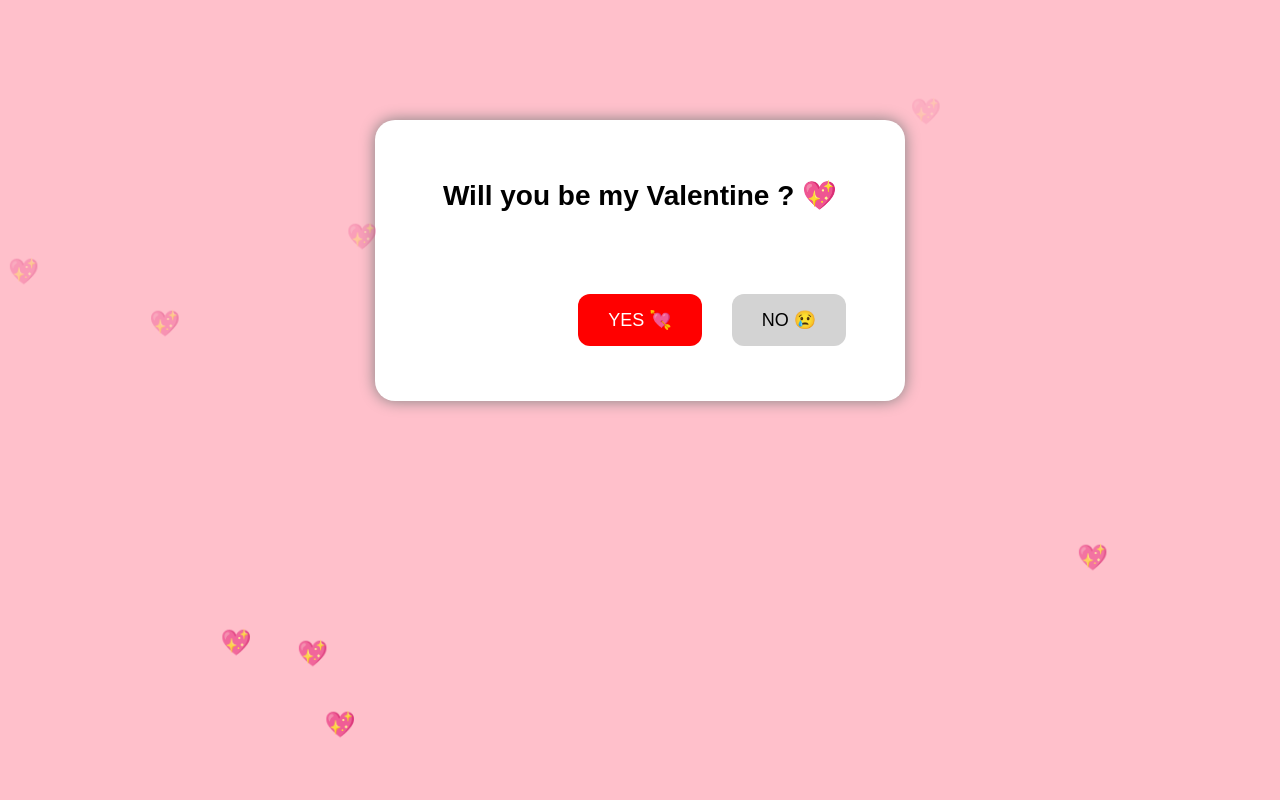
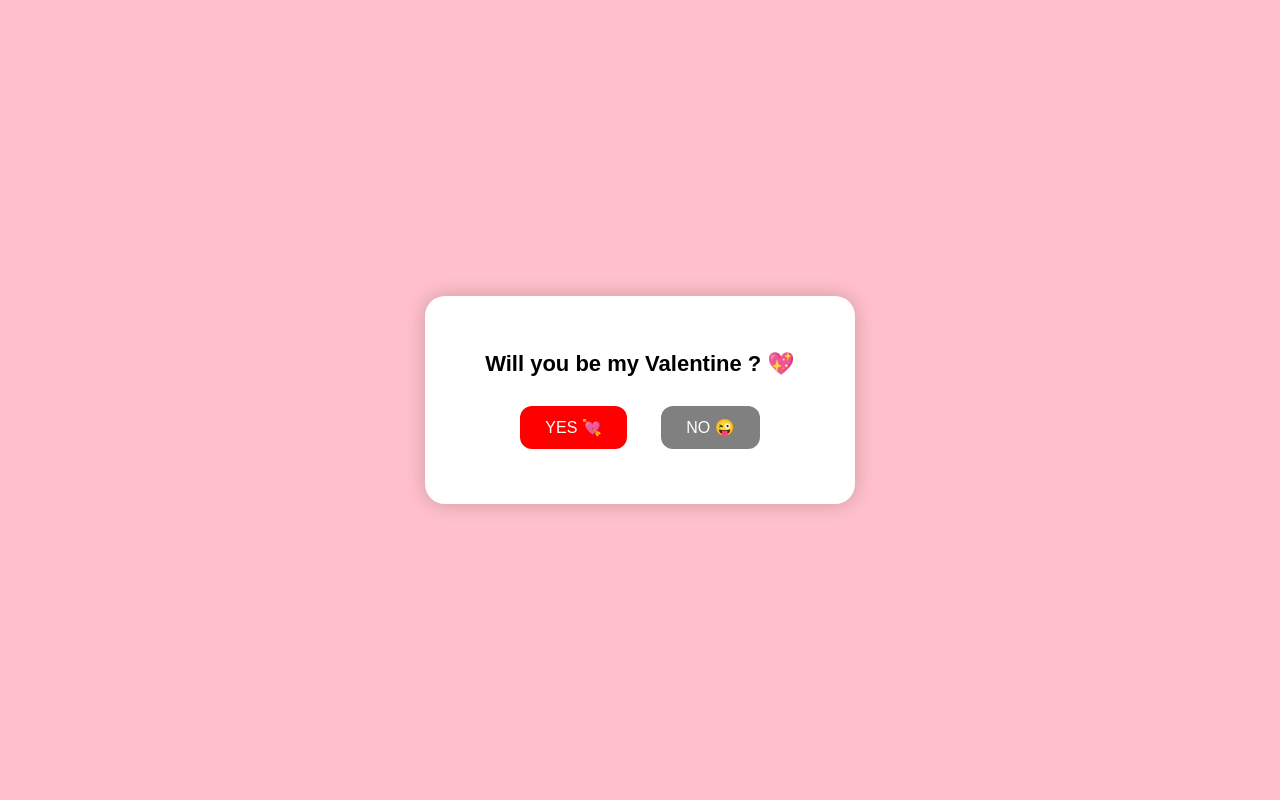
Before and after one commit to kirubakar113-beep/valentine_project, a Flask app: page / in a window 1280 px wide. Run offline with Flask 3, Linux system fonts and the light colour scheme.

Commit message:
Update index.html

```diff
--- a/templates/index.html
+++ b/templates/index.html
@@ -1,39 +1,38 @@
 <!DOCTYPE html>
-<html>
+<html lang="en">
 <head>
+  <meta charset="UTF-8">
   <title>Valentine 💖</title>
-
-    <meta name="viewport" content="width=device-width, initial-scale=1.0">
 
   <style>
     body {
-            background: pink;
-            font-family: Arial;
-            text-align: center;
-            overflow: hidden;
       margin: 0;
       padding: 0;
+      font-family: Arial, sans-serif;
+      height: 100vh;
+      display: flex;
+      justify-content: center;
+      align-items: center;
+      background: pink;
+      overflow: hidden;
     }
 
     .box {
       background: white;
-            width: 90%;
-            max-width: 450px;
-            margin: auto;
-            margin-top: 120px;
       padding: 40px;
       border-radius: 20px;
-            box-shadow: 0px 0px 15px gray;
-            position: relative;
+      text-align: center;
+      width: 350px;
+      box-shadow: 0px 0px 20px rgba(0,0,0,0.2);
     }
 
     h1 {
-            font-size: 28px;
+      font-size: 22px;
     }
 
     button {
-            padding: 15px 30px;
-            font-size: 18px;
+      padding: 12px 25px;
+      font-size: 16px;
       border: none;
       border-radius: 12px;
       cursor: pointer;
@@ -46,125 +45,94 @@
     }
 
     #noBtn {
-            background: lightgray;
-            position: absolute;
+      background: gray;
+      color: white;
+      transition: 0.15s;
     }
 
-        #msg {
-            font-size: 18px;
-            color: darkred;
-            height: 30px;
-        }
-
-        /* Floating Hearts */
-        .heart {
-            position: fixed;
-            font-size: 25px;
-            animation: floatUp 4s linear infinite;
-        }
-
-        @keyframes floatUp {
-            0% {
-                bottom: 0;
-                opacity: 1;
-            }
-
-            100% {
-                bottom: 100%;
-                opacity: 0;
-            }
+    /* Music Button */
+    #playBtn {
+      display: none;
+      padding: 10px 20px;
+      border-radius: 12px;
+      background: purple;
+      color: white;
+      font-size: 16px;
+      cursor: pointer;
+      margin-bottom: 15px;
     }
   </style>
 </head>
 
 <body>
 
-    <!-- Background Music -->
+  <!-- 🎵 Background Music -->
   <audio id="bgMusic" loop>
     <source src="/static/song.mp3" type="audio/mpeg">
   </audio>
 
-<!-- Play Button (only shows if autoplay fails) -->
-<button id="playBtn" style="
-    display:none;
-    padding:10px 20px;
-    font-size:16px;
-    border:none;
-    border-radius:10px;
-    background:purple;
-    color:white;
-    cursor:pointer;
-    margin-top:20px;">
-    ▶ Play Music 🎶
-</button>
+  <!-- 🎶 Play Button if autoplay blocked -->
+  <button id="playBtn">▶ Play Music 🎶</button>
+
   <div class="box">
     <h1>Will you be my Valentine ? 💖</h1>
 
-        <!-- Funny Message -->
-        <p id="msg"></p>
-
     <!-- YES Button -->
-        <button id="yesBtn" onclick="window.location.href='/yes'">
-            YES 💘
-        </button>
+    <button id="yesBtn">YES 💘</button>
 
     <!-- NO Button -->
-        <button id="noBtn">
-            NO 😢
-        </button>
+    <button id="noBtn">NO 😜</button>
   </div>
 
   <script>
-        // NO Button Escape + Funny Message
+    // Elements
+    const yesBtn = document.getElementById("yesBtn");
     const noBtn = document.getElementById("noBtn");
-        const msg = document.getElementById("msg");
+    const music = document.getElementById("bgMusic");
+    const playBtn = document.getElementById("playBtn");
 
-        let count = 0;
+    // ✅ Try Autoplay Music
+    window.onload = () => {
+      music.play().then(() => {
+        console.log("Music autoplay started 🎶");
+      }).catch(() => {
+        console.log("Autoplay blocked ❌ Showing Play Button");
+        playBtn.style.display = "inline-block";
+      });
+    };
 
-        function moveButton() {
-            count++;
+    // ✅ Play Button Manual Start
+    playBtn.addEventListener("click", () => {
+      music.play();
+      playBtn.style.display = "none";
+    });
 
-            const messages = [
-                "Ayyyo don't press NO 😭",
-                "Pleaseee say YES 🥺💖",
-                "NO button romba shy 😆",
-                "Come onnn ❤️ YES தான் correct!",
-                "Escapeeee 🏃‍♂️💨"
-            ];
+    // ✅ YES Button Redirect
+    yesBtn.addEventListener("click", () => {
+      window.location.href = "/yes";
+    });
 
-            msg.innerHTML = messages[count % messages.length];
+    // ✅ NO Button Move Function (Unlimited)
+    function moveNoButton() {
+      const x = Math.random() * (window.innerWidth - noBtn.offsetWidth);
+      const y = Math.random() * (window.innerHeight - noBtn.offsetHeight);
 
-            // Random Position
-            let x = Math.random() * (window.innerWidth - 120);
-            let y = Math.random() * (window.innerHeight - 120);
-
+      noBtn.style.position = "absolute";
       noBtn.style.left = x + "px";
       noBtn.style.top = y + "px";
     }
 
-        // Desktop Hover
-        noBtn.addEventListener("mouseover", moveButton);
+    // 🖱 Desktop Hover
+    noBtn.addEventListener("mouseover", moveNoButton);
 
-        // Mobile Touch
-        noBtn.addEventListener("touchstart", moveButton);
+    // 📱 Mobile Touch
+    noBtn.addEventListener("touchstart", moveNoButton);
 
-        // Floating Hearts Animation
-        function createHeart() {
-            const heart = document.createElement("div");
-            heart.classList.add("heart");
-            heart.innerHTML = "💖";
-
-            heart.style.left = Math.random() * 100 + "vw";
-            heart.style.animationDuration = (2 + Math.random() * 3) + "s";
-
-            document.body.appendChild(heart);
-
-            setTimeout(() => {
-                heart.remove();
-            }, 4000);
-        }
-
-        setInterval(createHeart, 500);
+    // ❌ Prevent Clicking NO
+    noBtn.addEventListener("click", function (e) {
+      e.preventDefault();
+      moveNoButton();
+    });
   </script>
 
 </body>
```
Lines whose indentation alone changed are shown as unchanged.
